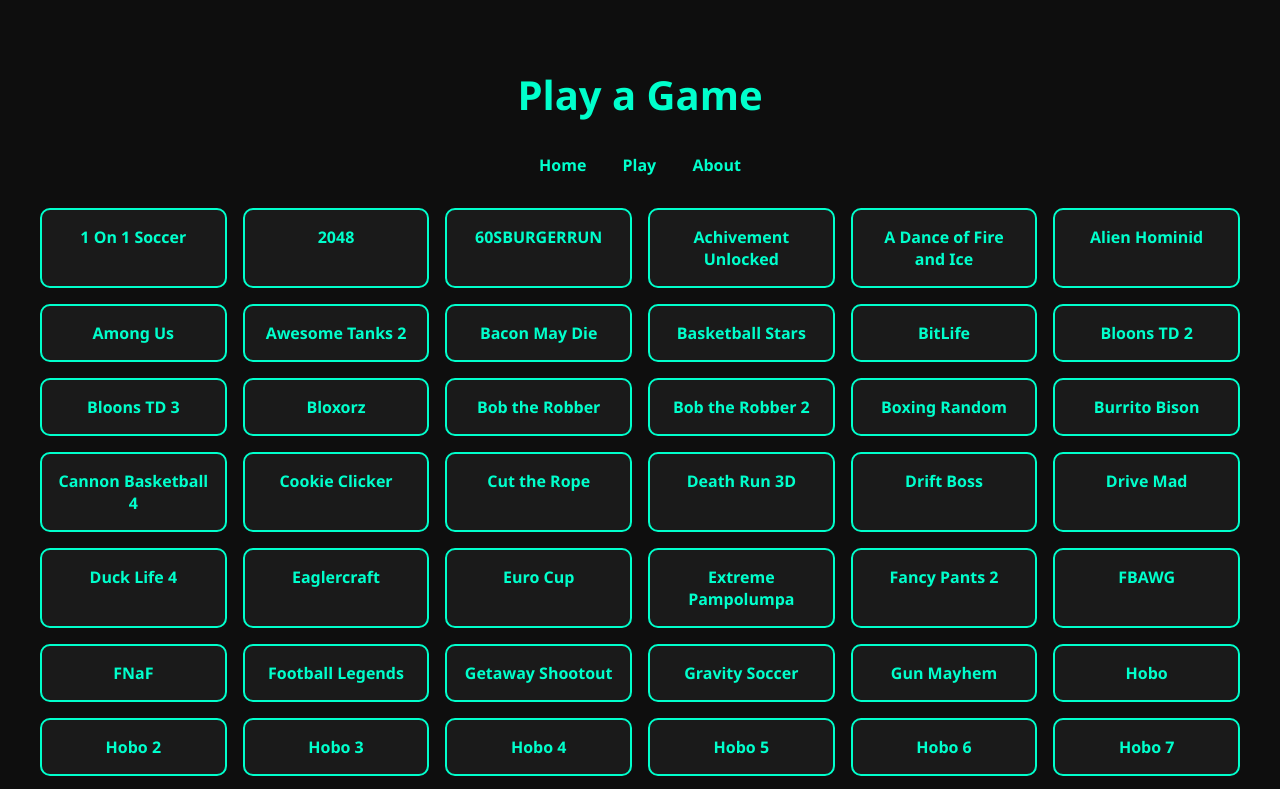
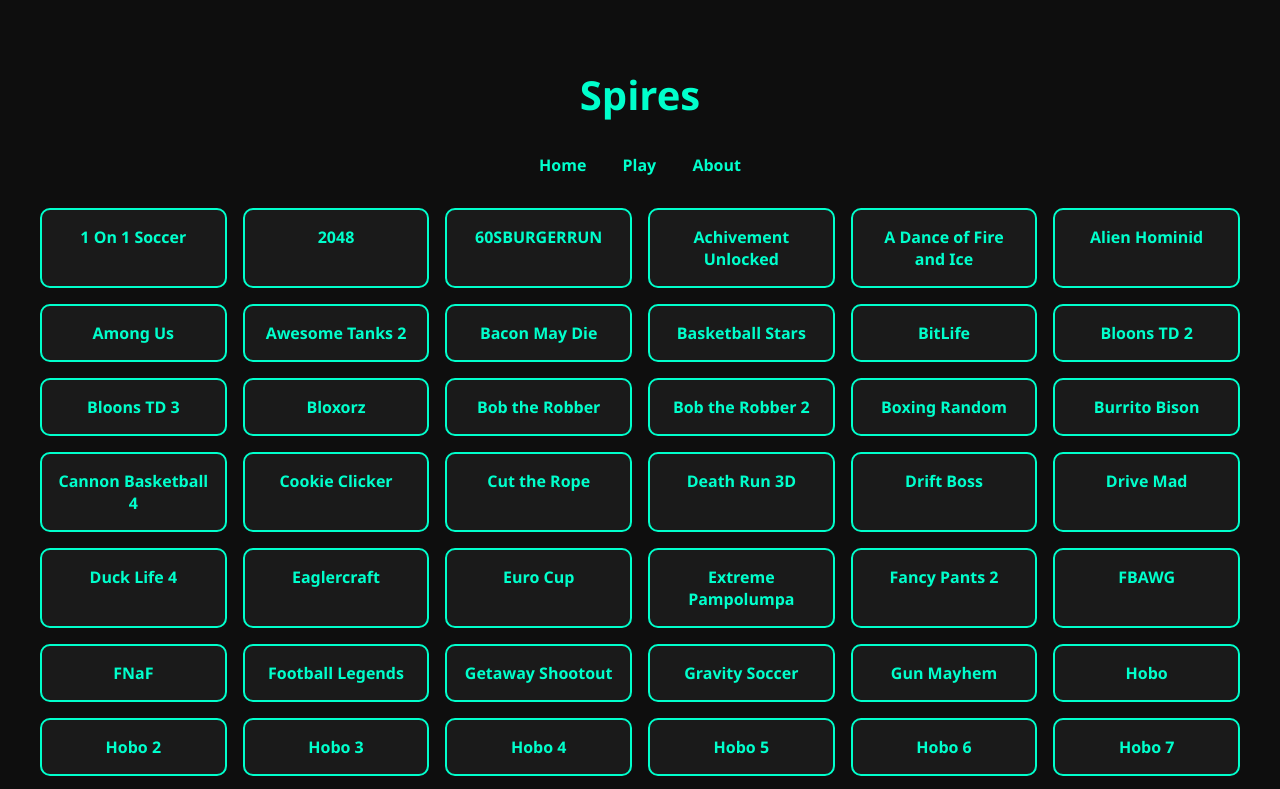
Before and after one commit to grassyguruu/GameSpire, a website: page public/game.html in a window 1280 px wide. Shown: the top 789 px of the page. Drawn offline with Linux system fonts and the light colour scheme.

Commit message:
Update game.html

```diff
--- a/public/game.html
+++ b/public/game.html
@@ -59,7 +59,7 @@
   </style>
 </head>
 <body>
-  <h1>Play a Game</h1>
+  <h1>Spires</h1>
   <nav>
     <a href="index.html">Home</a>
     <a href="game.html">Play</a>
```
